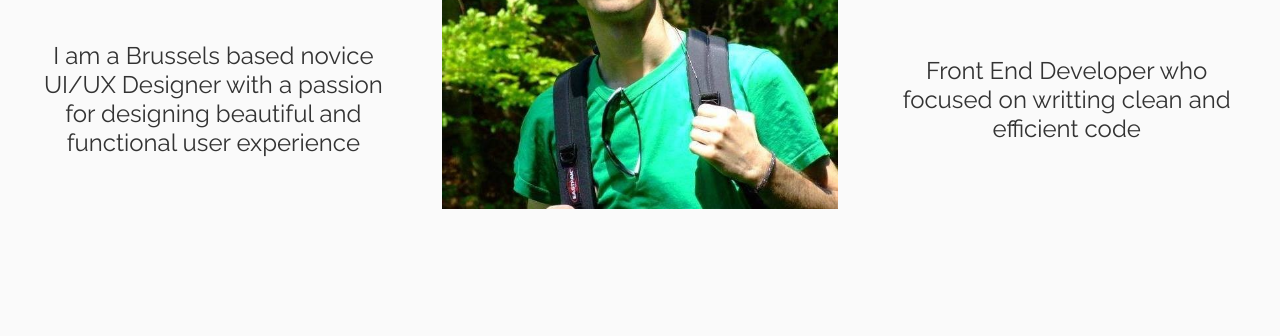
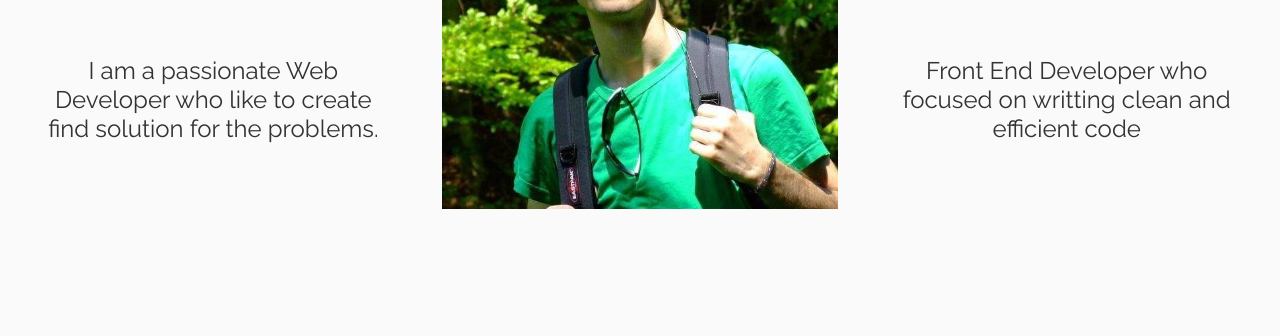
Before and after one commit to razvanbrb/Portofolio-GitHub-API, a plain HTML site: page about.html in a window 1280 px wide. Shown: the part 396-732 px from the top of the page. Drawn offline with Linux system fonts and the light colour scheme.

Commit message:
edit about page

```diff
--- a/about.html
+++ b/about.html
@@ -28,7 +28,7 @@
       <div class="item-about">
         <h2>DESIGNER</h2>
         <i class="fas fa-pen-nib fa-4x"></i>
-        <p>I am a Brussels based novice UI/UX Designer with a passion for designing  beautiful and functional user experience </p>
+        <p>I am a passionate Web Developer who like to create find solution for the problems.</p>
       </div>
       <div id="foto" class="item-about">
         <img src="./public/assets/brb.png" alt="">
```
